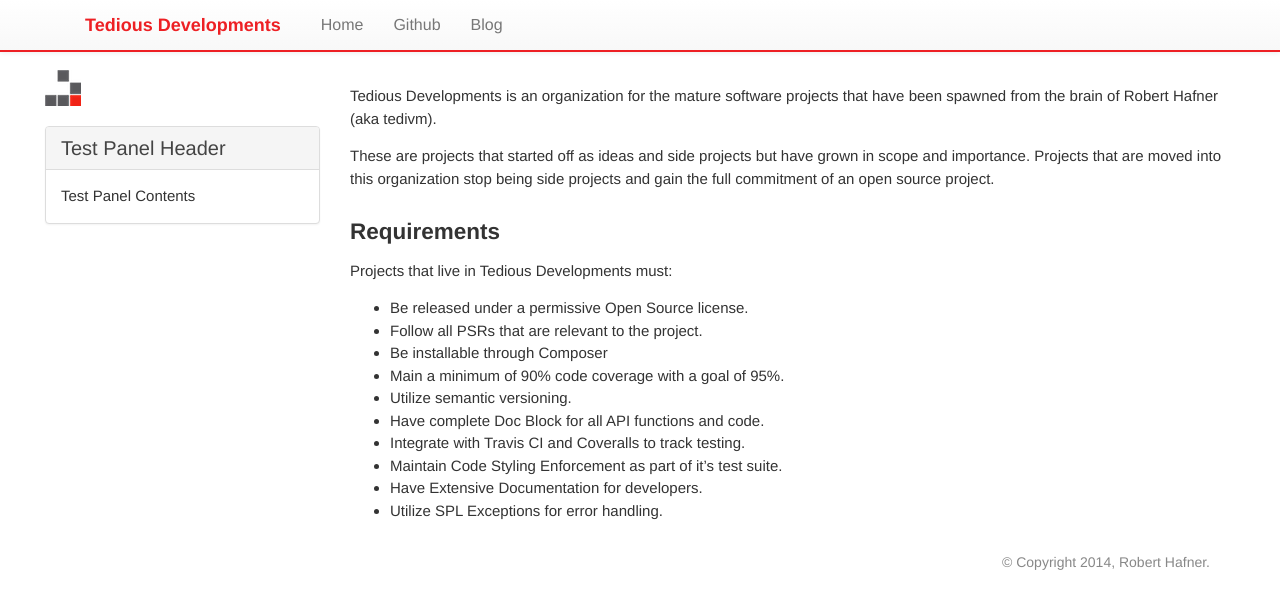
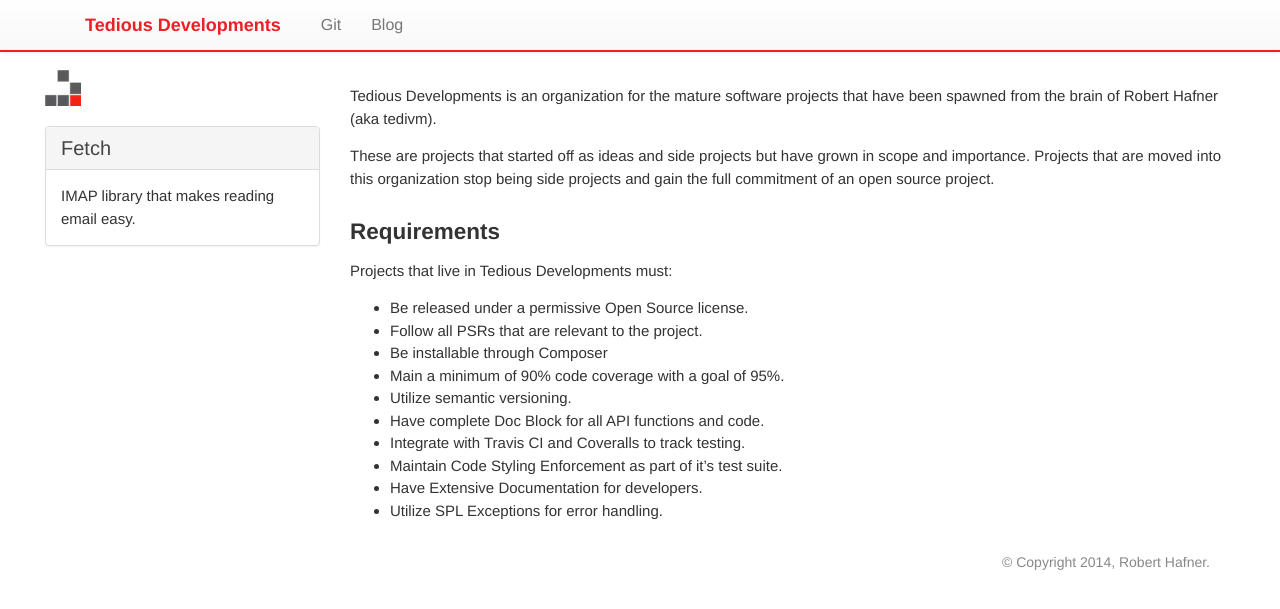
Before and after one commit to tedious/tedious.github.io, a Jekyll site: the page built from index.md, in a window 1280 px wide. Shown: the top 609 px of the page. Built offline with Jekyll 4.4.1, drawn with Linux system fonts in a browser that asks for light colours.

Commit message:
Made projects and navigation configurable

```diff
--- /dev/null
+++ b/_data/projects.yml
@@ -0,0 +1,4 @@
+- name: Fetch
+  repo: Fetch
+  website: https://github.com/tedivm/fetch
+  description: IMAP library that makes reading email easy.
--- a/_layouts/layout.html
+++ b/_layouts/layout.html
@@ -41,11 +41,10 @@
         </div>
         <div class="collapse navbar-collapse" id="toggle-main-nav">
             <ul class="nav navbar-nav">
-                <li><a href=" #">Home</a></li>
-                <li><a href="https://github.com/tedivm/stash">Github</a></li>
 
-                <li><a href="http://blog.tedivm.com">Blog</a></li>
-
+                {% for navsite in site.data.navigation %}
+                <li><a href="{{ navsite.website }}">{{ navsite.label }}</a></li>
+                {% endfor %}
 
             </ul>
         </div>
@@ -95,14 +94,18 @@
                 <img class="logo" src="images/tedivmGlider36.png" alt="Logo"/>
             </a></p>
             <!-- Begin Sidebar Section -->
+
+            {% for project in site.data.projects %}
             <div class="panel panel-default">
                 <div class="panel-heading">
-                    <h3>Test Panel Header</h3>
+                    <h3><a href="{{ project.website }}">{{ project.name }}</a></h3>
                 </div>
                 <div class="panel-body">
-                    Test Panel Contents
+                    {{ project.description }}
                 </div>
             </div>
+            {% endfor %}
+
             <!-- End Sidebar Section -->
         </div>
     </div>
```
Also changed, not shown: _data/navigation.yml (added, +7 -0 lines).
